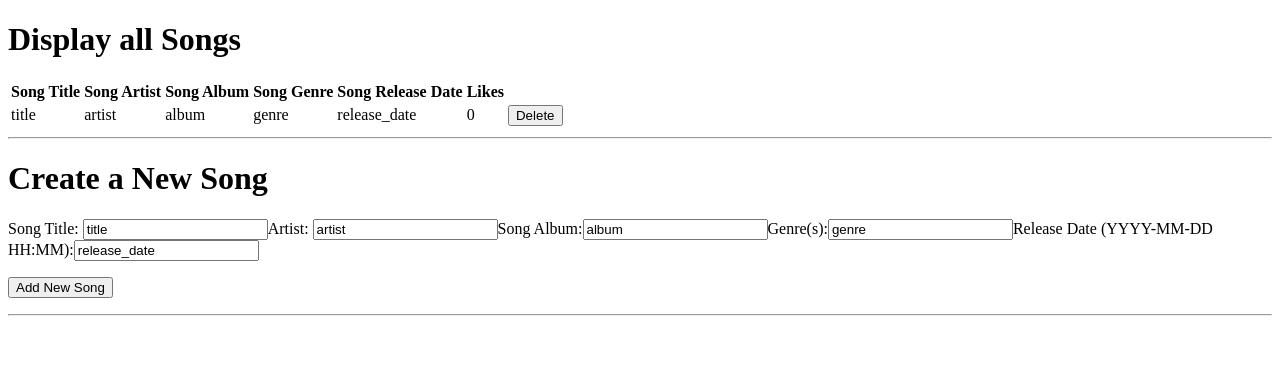
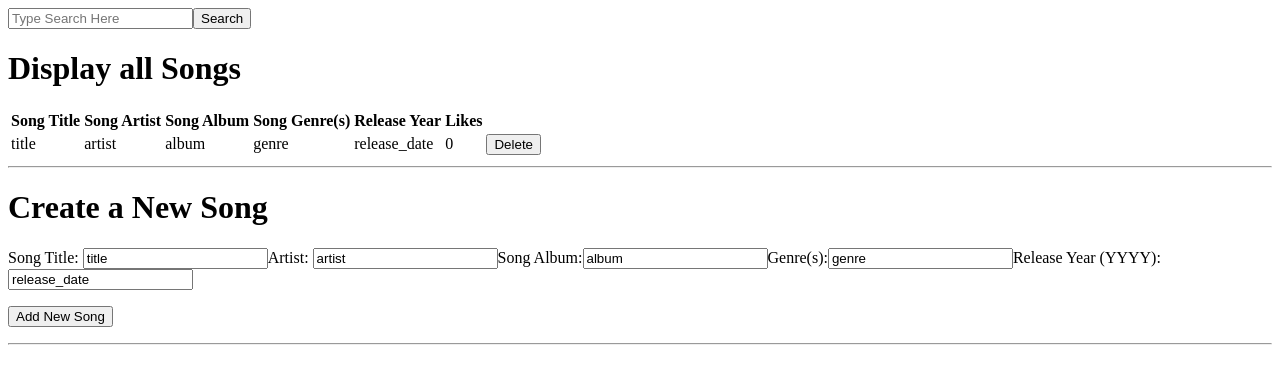
Before and after one commit to Midnight-Sighs/Music_Library_Frontend, a React (Create React App) app: page / in a window 1280 px wide. Both pictures are taken after a click on the button "Add New Song". Shown: the top 384 px of the page. Built offline with nearby package versions, Linux system fonts and the light colour scheme; no server answers.

Commit message:
Part of the search function is done, need to do the other half and then move it to its own component

```diff
--- a/src/App.js
+++ b/src/App.js
@@ -1,14 +1,18 @@
-import React, {Component} from 'react'
+import React, {Component} from 'react';
 import './App.css';
 import axios from 'axios';
-import DisplaySongs from './Components/DisplaySongs/DisplaySongs'
-import NewSong from './Components/NewSong/NewSong'
+import DisplaySongs from './Components/DisplaySongs/DisplaySongs';
+import NewSong from './Components/NewSong/NewSong';
+import SearchForm from './Components/SearchForm/SearchForm';
 
 class App extends Component {
   constructor(props) {
     super(props);
     this.state = {
       songs: [],
+      searchedSongs: [],
+      searchType: '',
+      searchTerm: '',
      }
   }
 
@@ -23,30 +27,61 @@ class App extends Component {
     });
   }
 
-  async deleteSong(song) {
-    try{
-      await axios.delete(`http://127.0.0.1:8000/music/${song}/`)
-      alert('Song deleted successfully')
-    }
-    catch (ex){
-      alert('Error reaching the database!')
-    }
+  removeSong = (deletedSong) =>{
+    let tempSongs = this.state.songs
+    tempSongs.splice(deletedSong)
+    this.setState({
+      songs : tempSongs
+    })
   }
 
   addNewSong = (newSong) => {
-    debugger
     let tempSongs = this.state.songs
     tempSongs.push(newSong)
     this.setState({
         songs: tempSongs
     });
-}
+  }
+
+  searchOnChange = (event) => {
+    this.setState({
+      searchTerm : event.target.value
+    })
+  }
+
+  searchSubmit = (event) => {
+    event.preventDefault();
+    this.searchSongs()
+  }
+
+  searchSongs = () => {
+    debugger
+    let searchTerm = this.state.searchTerm.toLowerCase()
+    let newSongList = this.state.searchedSongs
+    this.state.songs.filter(function(foundSong){
+      if(foundSong.album.toLowerCase() === searchTerm){
+        newSongList.push(foundSong)
+      }
+    })
+    if(newSongList === []){
+      alert('Your search yielded no results')
+    }
+    else{
+      this.setState({
+        songs : newSongList
+      })
+    }
+  }
 
 
   render() {
     return(
       <div>
-        <DisplaySongs songs={this.state.songs} delete={this.deleteSong} />
+        <form onSubmit={this.searchSubmit}>
+          <input type="text" placeholder="Type Search Here" onChange={this.searchOnChange}></input>
+          <button type="submit">Search</button>
+        </form>
+        <DisplaySongs songs={this.state.songs} removeSong={this.removeSong} />
         <NewSong addNewSong={this.addNewSong} />
       </div>
     )
--- a/src/Components/DeleteSong/DeleteSong.jsx
+++ b/src/Components/DeleteSong/DeleteSong.jsx
@@ -1,9 +1,21 @@
 import React from 'react';
+import axios from 'axios';
 
 const DeleteSong = (props) =>{
 
     const handleDeleteClick = (event) => {
-        props.delete(props.song)
+        deleteSong(props.song)
+      }
+
+    const deleteSong = (song) => {
+        try{
+          axios.delete(`http://127.0.0.1:8000/music/${song}/`)
+          alert('Song deleted successfully')
+        }
+        catch (ex){
+          alert('Error reaching the database!')
+        }
+
       }
 
       return(
--- a/src/Components/DisplaySongs/DisplaySongs.jsx
+++ b/src/Components/DisplaySongs/DisplaySongs.jsx
@@ -12,8 +12,8 @@ const DisplaySongs = (props) => {
                       <th>Song Title</th>
                       <th>Song Artist</th>
                       <th>Song Album</th>
-                      <th>Song Genre</th>
-                      <th>Song Release Date</th>
+                      <th>Song Genre(s)</th>
+                      <th>Release Year</th>
                       <th>Likes</th>
                     </tr>
                       {props.songs.map(function(song){
@@ -23,9 +23,9 @@ const DisplaySongs = (props) => {
                               <td>{song.artist}</td>
                               <td>{song.album}</td>
                               <td>{song.genre}</td>
-                              <td>{song.release_date}</td>
+                              <td>{song.release_year}</td>
                               <td>{song.like_counter}</td>
-                              <td><DeleteSong song={song.id} delete={props.delete} all={props.all} /></td>
+                              <td><DeleteSong song={song.id} removeSong={props} /></td>
                           </tr>
                           )
                       })}
--- a/src/Components/NewSong/NewSong.jsx
+++ b/src/Components/NewSong/NewSong.jsx
@@ -9,7 +9,7 @@ class NewSong extends Component {
             artist: 'artist',
             album: 'album',
             genre: 'genre',
-            release_date: 'release_date',
+            release_year: 'release_date',
             like_counter: 0
          }
     }
@@ -26,7 +26,7 @@ class NewSong extends Component {
             "artist": this.state.artist,
             "album": this.state.album,
             "genre": this.state.genre,
-            "release_date": this.state.release_date,
+            "release_year": this.state.release_year,
             "like_counter": this.state.like_counter
         }
         event.preventDefault();
@@ -43,7 +43,7 @@ class NewSong extends Component {
                 <label for="artist">Artist:</label> <input name="artist" onChange={this.handleChange} value={this.state.artist} />
                 <label for="album">Song Album:</label><input name="album" onChange={this.handleChange} value={this.state.album} />
                 <label for="genre">Genre(s):</label><input name="genre" onChange={this.handleChange} value={this.state.genre} />
-                <label for="release_date">Release Date (YYYY-MM-DD HH:MM):</label><input name="release_date" onChange={this.handleChange} value={this.state.release_date} />
+                <label for="release_year">Release Year (YYYY):</label><input name="release_year" onChange={this.handleChange} value={this.state.release_year} />
                 <p><button type="submit">Add New Song</button></p>
                 <hr />
             </form>
--- a/src/Components/SearchSongs/SearchSongs.jsx
+++ /dev/null
@@ -1 +0,0 @@
-import React from 'react';
```
Also changed, not shown: src/Components/SearchForm/SearchForm.jsx (added).
